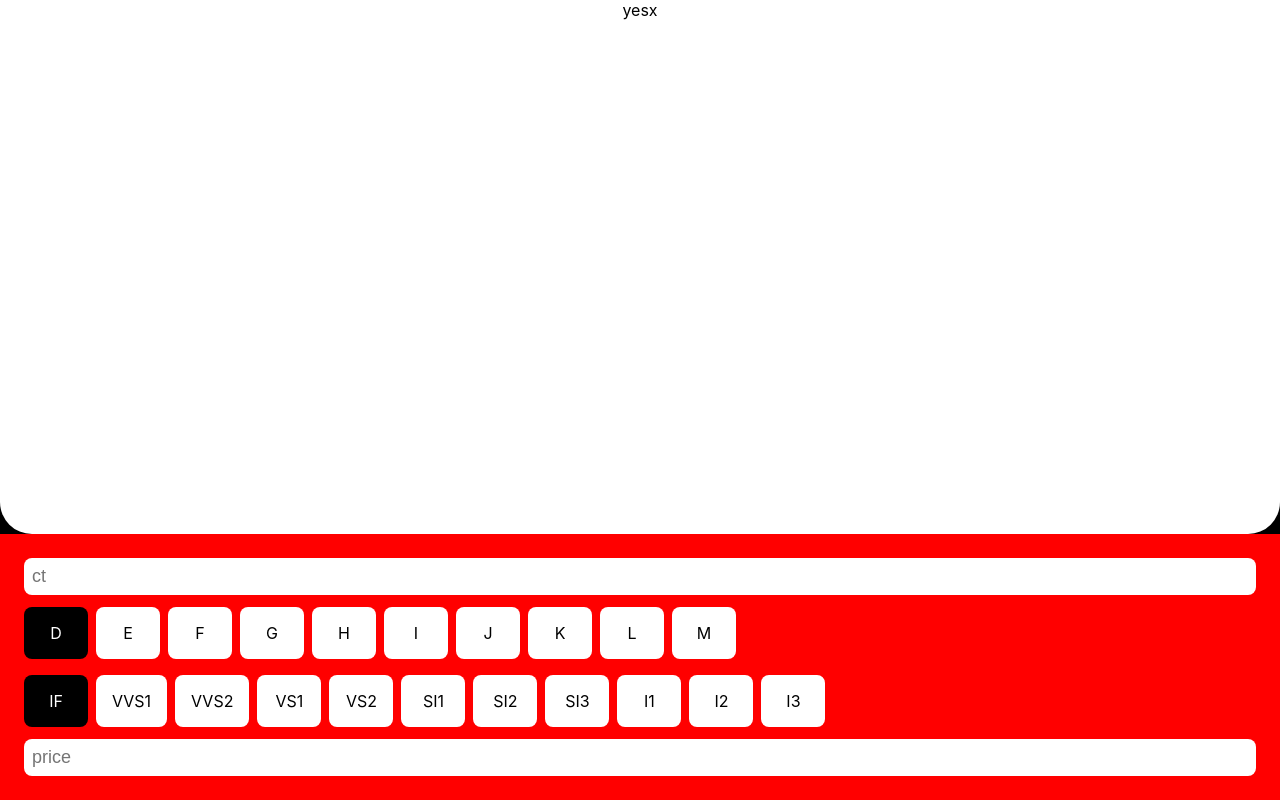
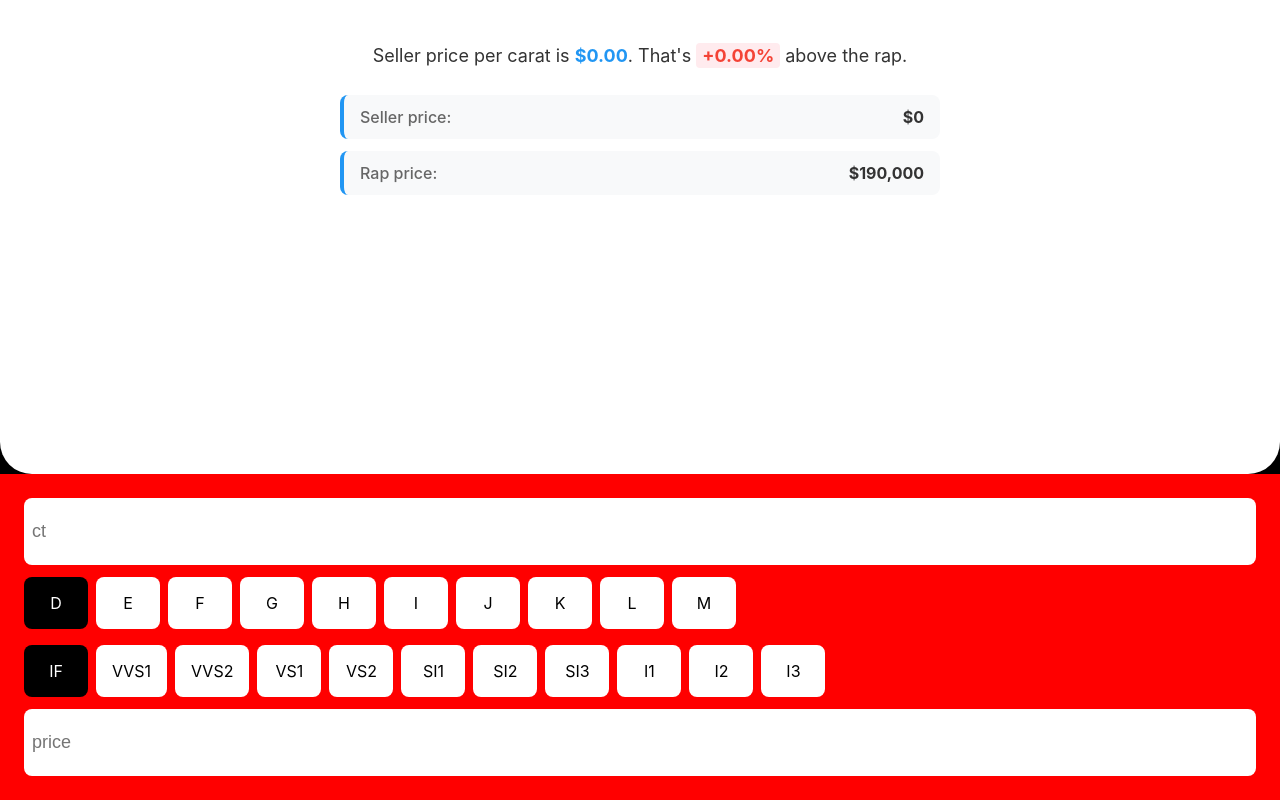
Before and after one commit to gvns0x/shine, a React (Create React App) app: page / in a window 1280 px wide. Built offline with nearby package versions, Linux system fonts and the light colour scheme.

Commit message:
add initial calc

```diff
--- a/src/App.js
+++ b/src/App.js
@@ -1,13 +1,25 @@
 import logo from './logo.svg';
 import './App.css';
+import React, { useState } from 'react';
 import Display from './components/display/display';
 import Controls from './components/controls/controls';
 
 function App() {
+  const [values, setValues] = useState({
+    carat: '',
+    price: '',
+    color: 'D',
+    clarity: 'IF'
+  });
+
+  const handleValuesChange = (newValues) => {
+    setValues(newValues);
+  };
+
   return (
     <div className="App">
-      <Display/>
-      <Controls/>
+      <Display values={values}/>
+      <Controls onValuesChange={handleValuesChange}/>
     </div>
   );
 }
--- a/src/components/controls/controls.css
+++ b/src/components/controls/controls.css
@@ -14,6 +14,7 @@
     border-radius: 8px;
     border: none;
     outline: none;
+    height: 51px;
     background-color: #fff;
     color: #000;
 }
@@ -22,6 +23,7 @@
     overflow-x: auto;
     gap: 8px;
     padding: 4px 4px 4px 0;
+    margin-left:-24px;
     margin-right: -24px;
     -webkit-overflow-scrolling: touch;
     scrollbar-width: none; /* Firefox */
@@ -43,6 +45,14 @@
     user-select: none;
 }
 
+.slider-option:nth-child(1) {
+    margin-left: 24px;
+}
+
+.slider-option:last-child {
+    margin-right: 24px;
+}
+
 .slider-option.selected {
     background-color: #000;
     color: #fff;
--- a/src/components/controls/controls.js
+++ b/src/components/controls/controls.js
@@ -1,23 +1,61 @@
 import React, { useState } from 'react';
 import './controls.css'
 
-const Controls = () => {
+const Controls = ({ onValuesChange }) => {
     const [selectedColor, setSelectedColor] = useState('D');
     const [selectedClarity, setSelectedClarity] = useState('IF');
+    const [carat, setCarat] = useState('');
+    const [price, setPrice] = useState('');
 
     const colorOptions = ['D', 'E', 'F', 'G', 'H', 'I', 'J', 'K', 'L', 'M'];
     const clarityOptions = ['IF', 'VVS1', 'VVS2', 'VS1', 'VS2', 'SI1', 'SI2', 'SI3', 'I1', 'I2', 'I3'];
 
+    const handleCaratChange = (e) => {
+        const newCarat = e.target.value;
+        setCarat(newCarat);
+        if (onValuesChange) {
+            onValuesChange({ carat: newCarat, price, color: selectedColor, clarity: selectedClarity });
+        }
+    };
+
+    const handlePriceChange = (e) => {
+        const newPrice = e.target.value;
+        setPrice(newPrice);
+        if (onValuesChange) {
+            onValuesChange({ carat, price: newPrice, color: selectedColor, clarity: selectedClarity });
+        }
+    };
+
+    const handleColorChange = (color) => {
+        setSelectedColor(color);
+        if (onValuesChange) {
+            onValuesChange({ carat, price, color, clarity: selectedClarity });
+        }
+    };
+
+    const handleClarityChange = (clarity) => {
+        setSelectedClarity(clarity);
+        if (onValuesChange) {
+            onValuesChange({ carat, price, color: selectedColor, clarity });
+        }
+    };
+
     return (
         <div className='controls'>
-            <input className='ct' placeholder='ct'></input>
+            <input
+                className='ct'
+                placeholder='ct'
+                value={carat}
+                onChange={handleCaratChange}
+                type="number"
+            ></input>
 
             <div className='slider-container'>
                 {colorOptions.map(color => (
                     <div
                         key={color}
                         className={`slider-option ${selectedColor === color ? 'selected' : ''}`}
-                        onClick={() => setSelectedColor(color)}
+                        onClick={() => handleColorChange(color)}
                     >
                         {color}
                     </div>
@@ -29,14 +67,20 @@ const Controls = () => {
                     <div
                         key={clarity}
                         className={`slider-option ${selectedClarity === clarity ? 'selected' : ''}`}
-                        onClick={() => setSelectedClarity(clarity)}
+                        onClick={() => handleClarityChange(clarity)}
                     >
                         {clarity}
                     </div>
                 ))}
             </div>
 
-            <input className='price' placeholder='price'></input>
+            <input
+                className='price'
+                placeholder='price'
+                value={price}
+                onChange={handlePriceChange}
+                type="number"
+            ></input>
         </div>
     );
 };
--- a/src/components/display/display.css
+++ b/src/components/display/display.css
@@ -1,7 +1,68 @@
 .display {
     height: 100%;
-    background-color: red;
+    background-color: #fff;
     width: 100%;
     border-radius: 0px 0px 32px 32px;
-    background-color: #fff;
+    padding: 24px;
+    box-sizing: border-box;
 }
+
+.display-content {
+    max-width: 600px;
+    margin: 0 auto;
+}
+
+.main-statement {
+    font-size: 18px;
+    line-height: 1.6;
+    margin-bottom: 24px;
+    color: #333;
+}
+
+.highlight {
+    font-weight: bold;
+    color: #2196F3;
+}
+
+.difference {
+    font-weight: bold;
+    padding: 2px 6px;
+    border-radius: 4px;
+}
+
+.difference.discount {
+    color: #4CAF50;
+    background-color: #E8F5E8;
+}
+
+.difference.premium {
+    color: #F44336;
+    background-color: #FFEBEE;
+}
+
+.price-breakdown {
+    display: flex;
+    flex-direction: column;
+    gap: 12px;
+}
+
+.price-item {
+    display: flex;
+    justify-content: space-between;
+    align-items: center;
+    padding: 12px 16px;
+    background-color: #f8f9fa;
+    border-radius: 8px;
+    border-left: 4px solid #2196F3;
+}
+
+.label {
+    font-weight: 500;
+    color: #666;
+}
+
+.value {
+    font-weight: bold;
+    font-size: 16px;
+    color: #333;
+}
--- a/src/components/display/display.js
+++ b/src/components/display/display.js
@@ -1,10 +1,54 @@
 import React from 'react';
 import './display.css';
 
-function Display() {
+function Display({ values }) {
+  const { carat = '', price = '', color = 'D', clarity = 'IF' } = values || {};
+
+  // Constants
+  const RAP_PRICE = 190000;
+
+  // Calculate price per carat
+  const calculatePricePerCarat = () => {
+    if (!price || !carat || carat <= 0) return 0;
+    return parseFloat(price) / (88.5 * parseFloat(carat));
+  };
+
+  // Calculate percentage difference
+  const calculatePercentageDifference = () => {
+    if (!price || parseFloat(price) === 0) return 0;
+
+    const sellerPrice = parseFloat(price);
+    const difference = ((sellerPrice - RAP_PRICE) / RAP_PRICE) * 100;
+    return difference;
+  };
+
+  const pricePerCarat = calculatePricePerCarat();
+  const percentageDiff = calculatePercentageDifference();
+  const isDiscount = percentageDiff < 0;
+  const sign = isDiscount ? '-' : '+';
+  const absPercentage = Math.abs(percentageDiff);
+
   return (
     <div className="display">
-      yesx
+      <div className="display-content">
+        <p className="main-statement">
+          Seller price per carat is <span className="highlight">${pricePerCarat.toFixed(2)}</span>.
+          That's <span className={`difference ${isDiscount ? 'discount' : 'premium'}`}>
+            {sign}{absPercentage.toFixed(2)}%
+          </span> {isDiscount ? 'below' : 'above'} the rap.
+        </p>
+
+        <div className="price-breakdown">
+          <div className="price-item">
+            <span className="label">Seller price:</span>
+            <span className="value">${price || '0'}</span>
+          </div>
+          <div className="price-item">
+            <span className="label">Rap price:</span>
+            <span className="value">${RAP_PRICE.toLocaleString()}</span>
+          </div>
+        </div>
+      </div>
     </div>
   );
 }
```
